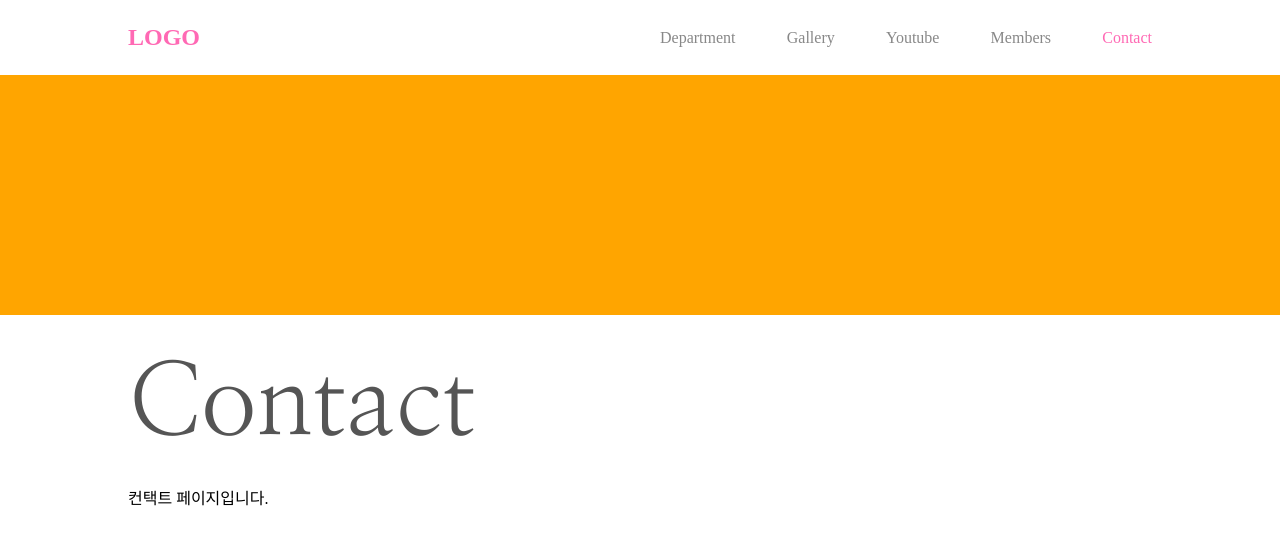
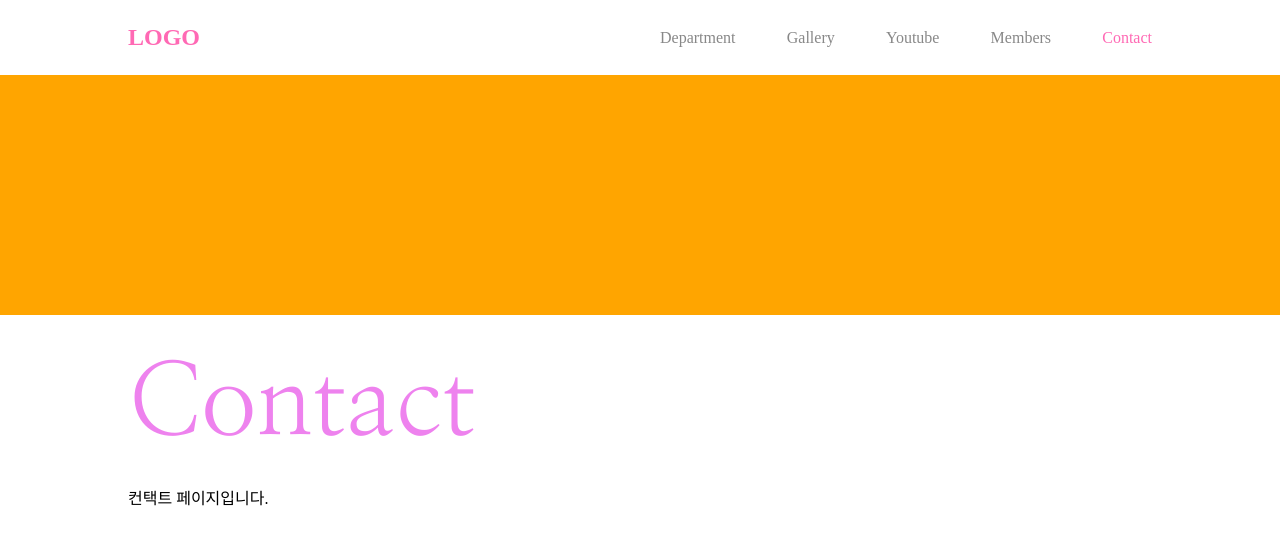
Before and after one commit to leeruma/react-october, a React (Create React App) app: page /contact in a window 1280 px wide. Shown: the top 544 px of the page. Built offline with nearby package versions, Linux system fonts and the light colour scheme.

Commit message:
레이아웃 제목 색 변경

```diff
--- a/src/components/common/layout/Layout.module.scss
+++ b/src/components/common/layout/Layout.module.scss
@@ -18,7 +18,7 @@
 
 		h1 {
 			font: normal 100px/1 'Nanum Myeongjo';
-			color: #555;
+			color: violet;
 			margin-bottom: 30px;
 			span {
 				display: inline-block;
```
